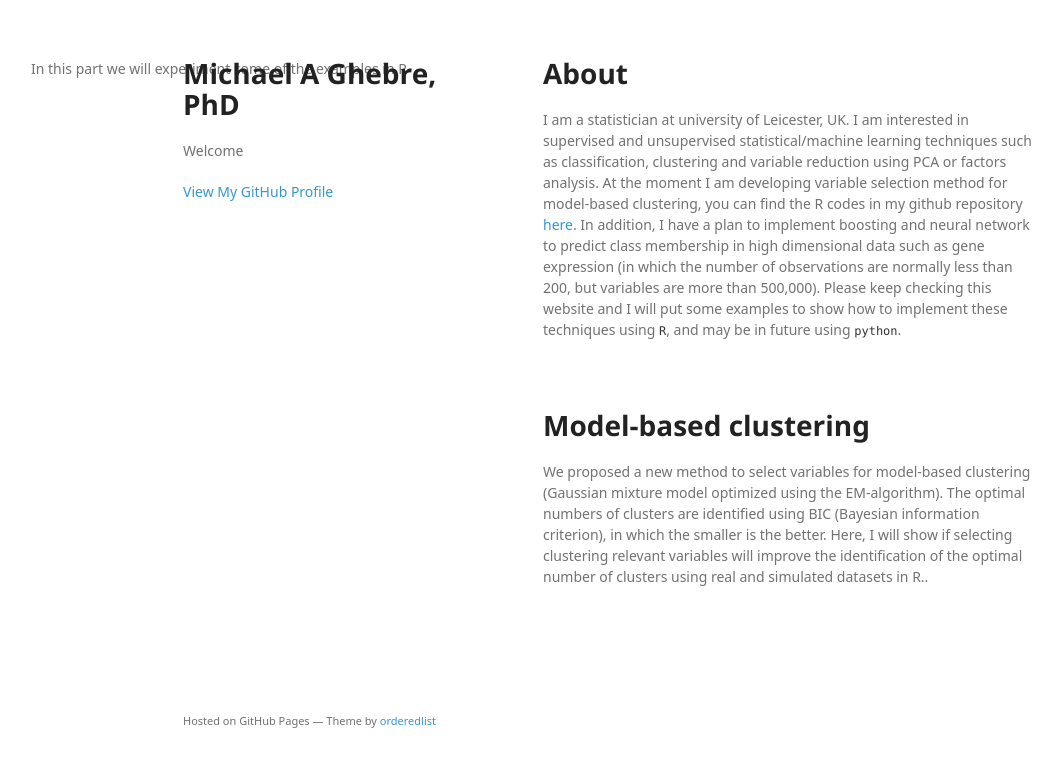
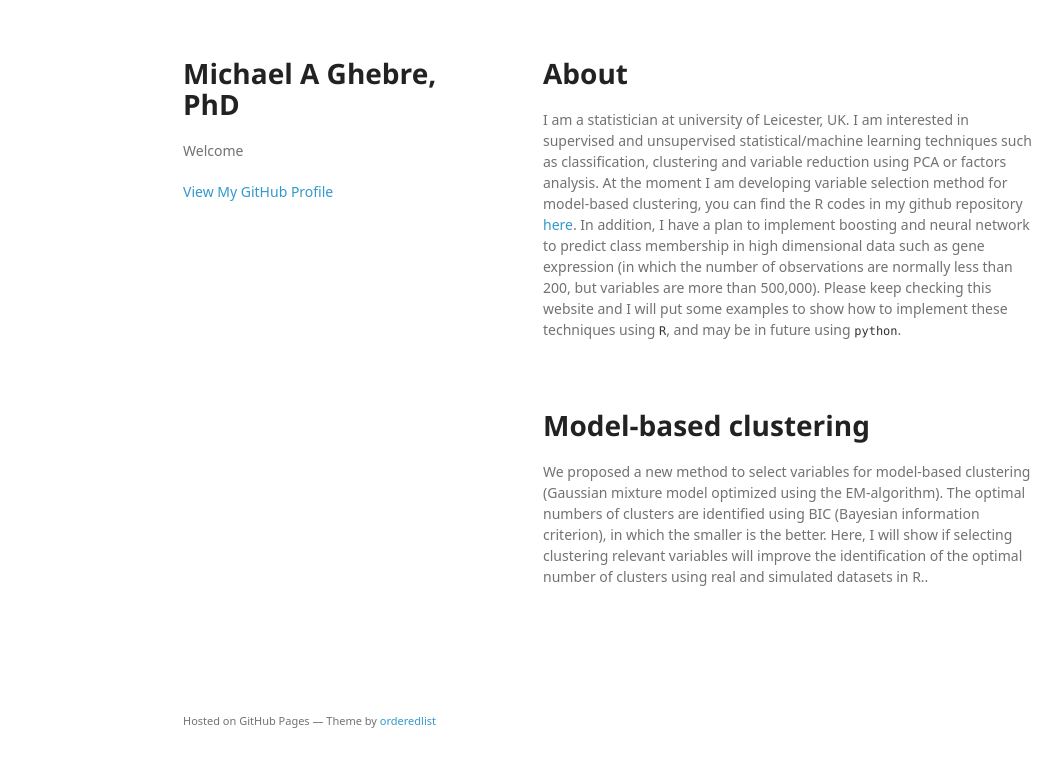
Before and after one commit to MichaelGhebre/Micab.github.io, a plain HTML site: page index.html in a window 1280 px wide. Shown: the whole page, without its empty margins (27-1089 px from the left). Drawn offline with Linux system fonts and the light colour scheme; a web font is replaced by a local one.

Commit message:
Update index.html

```diff
--- a/index.html
+++ b/index.html
@@ -47,7 +47,7 @@
     </div>
 
     <script src="javascripts/scale.fix.js"></script>
-    <p> In this part we will experiment some of the examples in R</p>
+
   </body>
 
 
```
